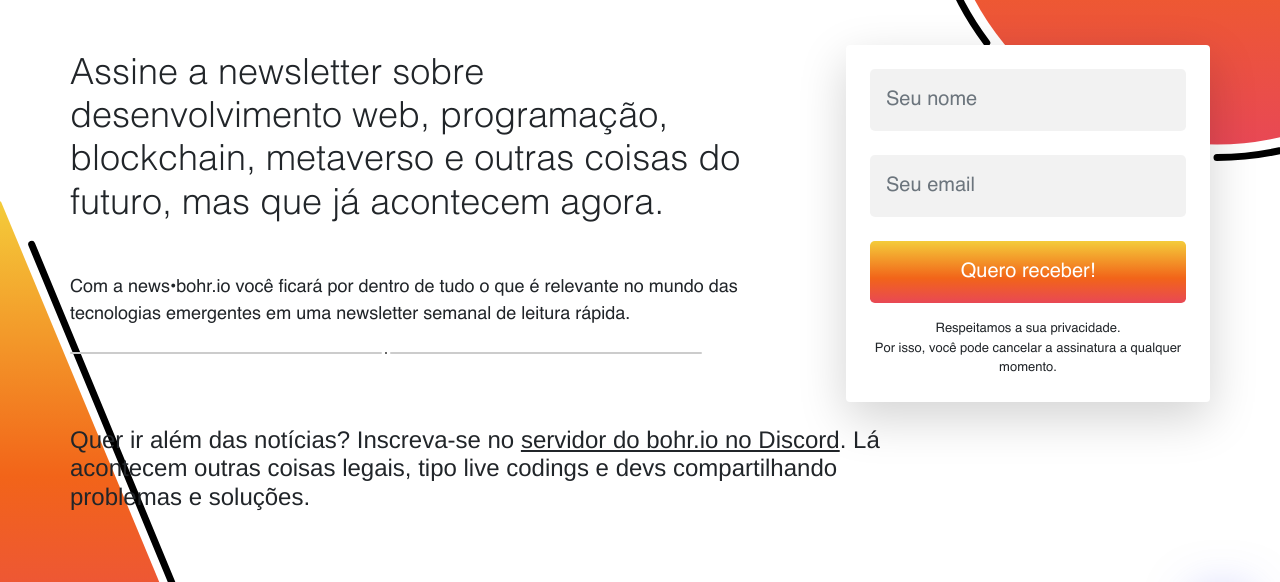
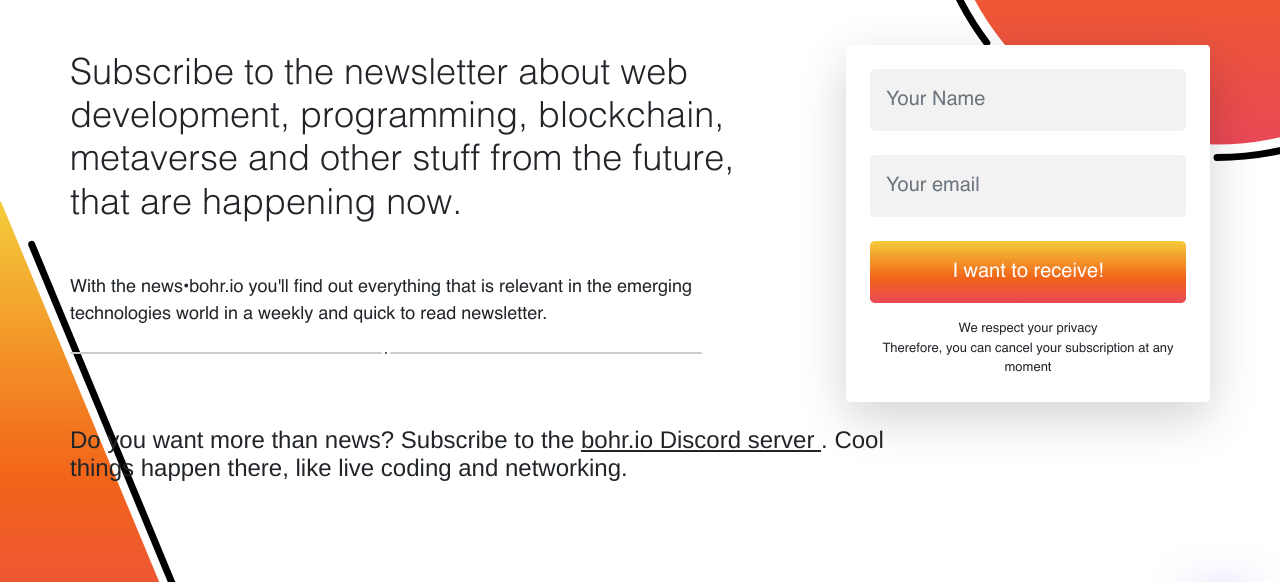
Before and after one commit to bohr-io/news, a plain HTML site: page index.html in a window 1280 px wide. Shown: the part 131-713 px from the top of the page. Drawn offline with nearby package versions, Linux system fonts and the light colour scheme.

Commit message:
Merge pull request #133 from bohr-io/dev
Dev

```diff
--- a/index.html
+++ b/index.html
@@ -5,7 +5,7 @@
     <meta http-equiv="X-UA-Compatible" content="IE=edge" />
     <meta name="viewport" content="width=device-width, initial-scale=1.0" />
     <title>
-      news◎bohr•io: notícias rápidas sobre tecnologia
+      news◎bohr•io: quick technology news
     </title>
     <link
       href="https://cdn.jsdelivr.net/npm/bootstrap@5.1.3/dist/css/bootstrap.min.css"
@@ -36,12 +36,12 @@
                       mb-lg-5 mb-3
                     "
                   >
-                    Assine a newsletter sobre desenvolvimento web, programação, blockchain, metaverso e outras coisas do futuro, mas que já acontecem agora.
+                    Subscribe to the newsletter about web development, programming, blockchain, metaverse and other stuff from the future, that are happening now.
                   </h1>
                   <p class="landing-text mb-lg-2 mb-5">
-                    Com a news•bohr.io você ficará por dentro de tudo o que é
-                    relevante no mundo das tecnologias emergentes em uma
-                    newsletter semanal de leitura rápida.
+                    With the news•bohr.io you'll find out everything
+                    that is relevant in the emerging technologies world
+                    in a weekly and quick to read newsletter.
                   </p>
                   <img
                     src="../img/separator.svg"
@@ -62,7 +62,7 @@
                     data-uid="a693b76e6c"
                     data-format="inline"
                     data-version="5"
-                    data-options='{"settings":{"after_subscribe":{"action":"message","success_message":"Sucesso! Agora cheque seu email para confirmar sua inscrição!","redirect_url":""},"analytics":{"google":null,"facebook":null,"segment":null,"pinterest":null,"sparkloop":null,"googletagmanager":null},"modal":{"trigger":"timer","scroll_percentage":null,"timer":5,"devices":"all","show_once_every":15},"powered_by":{"show":true,"url":"https://convertkit.com/features/forms?utm_campaign=poweredby&amp;utm_content=form&amp;utm_medium=referral&amp;utm_source=dynamic"},"recaptcha":{"enabled":false},"return_visitor":{"action":"show","custom_content":""},"slide_in":{"display_in":"bottom_right","trigger":"timer","scroll_percentage":null,"timer":5,"devices":"all","show_once_every":15},"sticky_bar":{"display_in":"top","trigger":"timer","scroll_percentage":null,"timer":5,"devices":"all","show_once_every":15}},"version":"5"}'
+                    data-options='{"settings":{"after_subscribe":{"action":"message","success_message":"Success! Now check your email to confirm the subscription!","redirect_url":""},"analytics":{"google":null,"facebook":null,"segment":null,"pinterest":null,"sparkloop":null,"googletagmanager":null},"modal":{"trigger":"timer","scroll_percentage":null,"timer":5,"devices":"all","show_once_every":15},"powered_by":{"show":true,"url":"https://convertkit.com/features/forms?utm_campaign=poweredby&amp;utm_content=form&amp;utm_medium=referral&amp;utm_source=dynamic"},"recaptcha":{"enabled":false},"return_visitor":{"action":"show","custom_content":""},"slide_in":{"display_in":"bottom_right","trigger":"timer","scroll_percentage":null,"timer":5,"devices":"all","show_once_every":15},"sticky_bar":{"display_in":"top","trigger":"timer","scroll_percentage":null,"timer":5,"devices":"all","show_once_every":15}},"version":"5"}'
                     min-width="400 500 600 700 800"
                   >
                     <div class="card-body p-4" data-style="full">
@@ -79,10 +79,10 @@
                                 py-3
                                 mb-3
                               "
-                              aria-label="Nome"
+                              aria-label="Name"
                               name="fields[first_name]"
                               required
-                              placeholder="Seu nome"
+                              placeholder="Your Name"
                               type="text"
                             />
                           </div>
@@ -96,7 +96,7 @@
                               "
                               name="email_address"
                               aria-label="Email Address"
-                              placeholder="Seu email"
+                              placeholder="Your email"
                               required
                               type="email"
                             />
@@ -112,17 +112,16 @@
                                 formkit-submit
                               "
                             >
-                              Quero receber!
+                              I want to receive!
                             </button>
                           </div>
                         </div>
                         <div class="text-center">
                           <p class="card-newsletter-text mb-0">
-                            Respeitamos a sua privacidade.
+                            We respect your privacy
                           </p>
                           <p class="card-newsletter-text mb-0">
-                            Por isso, você pode cancelar a assinatura a qualquer
-                            momento.
+                            Therefore, you can cancel your subscription at any moment
                           </p>
                         </div>
                       </div>
@@ -136,7 +135,7 @@
           <section class="px-lg-0 px-2">
             <div class="text-block">
               <h4 class="text-lg-start text-center mb-5">
-                Quer ir além das notícias? Inscreva-se no
+                Do you want more than news? Subscribe to the
                 <a
                   href="https://discord.com/invite/p3hhfGg2Uy"
                   target="_blank"
@@ -144,8 +143,9 @@
                   class="text-dark"
                   title="Acessar página do blog"
                 >
-                  servidor do bohr.io no Discord</a>.
-                Lá acontecem outras coisas legais, tipo live codings e devs compartilhando problemas e soluções.
+                  bohr.io Discord server
+                </a>.
+                Cool things happen there, like live coding and networking.
               </h4>
             </div>
           </section>
```
